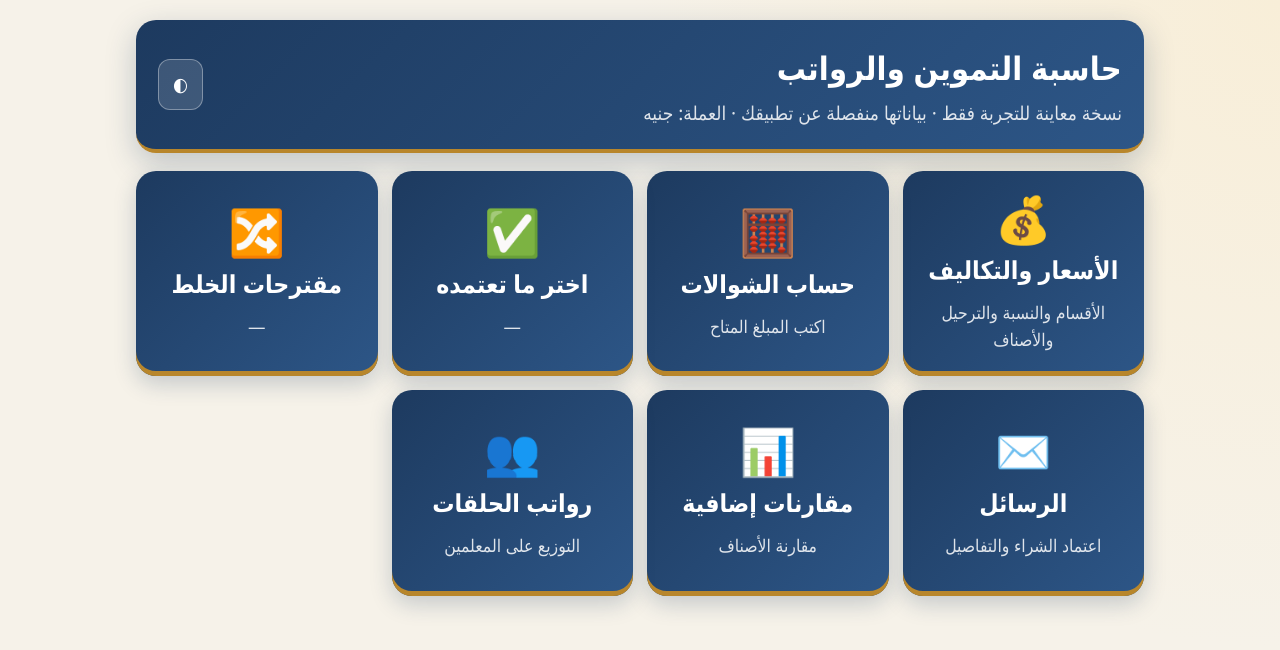
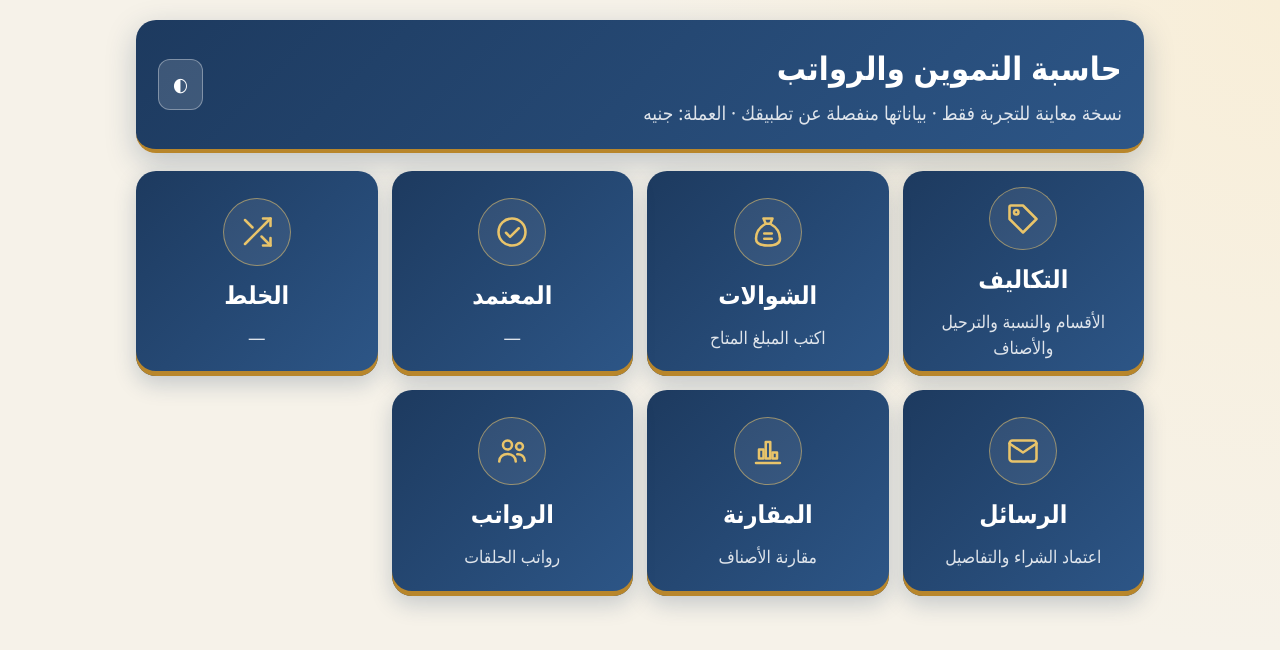
Before and after one commit to naser2777/tamween, a plain HTML site: page preview/index.html in a window 1280 px wide. Drawn offline with Linux system fonts and the light colour scheme.

Commit message:
Preview: short tile names, line icons, mixes inside the approval screen
Co-Authored-By: Claude Opus 5.5 <noreply@anthropic.com>

```diff
--- a/preview/index.html
+++ b/preview/index.html
@@ -276,7 +276,9 @@ tr.sel td{background:var(--gold-soft)}
   box-shadow:0 8px 22px rgba(29,58,95,.22),inset 0 -5px 0 var(--gold)}
 .htile:hover{filter:brightness(1.08)}
 .htile:active{transform:scale(.98)}
-.htile .hi{font-size:2.4rem;line-height:1}
+.htile .hi{width:68px;height:68px;border-radius:50%;display:flex;align-items:center;justify-content:center;color:#e9c46a;background:rgba(255,255,255,.08);border:1.5px solid rgba(233,196,106,.55)}
+.htile .hi svg{width:36px;height:36px;fill:none;stroke:currentColor;stroke-width:1.7;stroke-linecap:round;stroke-linejoin:round}
+.htile b{font-size:1.45rem}
 .htile b{font-size:1.3rem}
 .htile small{font-size:.92rem;color:rgba(255,255,255,.85);line-height:1.5}
 .backbar{display:flex;align-items:center;gap:12px;background:var(--card);border:1px solid var(--line);border-radius:14px;padding:8px;margin-bottom:16px;position:sticky;top:8px;z-index:5;box-shadow:0 4px 14px rgba(23,33,47,.08)}
@@ -286,7 +288,7 @@ tr.sel td{background:var(--gold-soft)}
 .scrfoot .btn{min-height:54px;flex:1 1 200px}
 #chosenInfo{margin:0 0 10px;padding:10px 12px;background:var(--gold-soft);border-radius:10px;color:var(--ink)}
 #chosenInfo:empty{display:none}
-@media (max-width:560px){.hgrid{grid-template-columns:1fr 1fr;gap:10px}.htile{min-height:150px;aspect-ratio:auto;padding:12px}.htile b{font-size:1.12rem}.htile .hi{font-size:2rem}.htile small{font-size:.82rem}}
+@media (max-width:560px){.hgrid{grid-template-columns:1fr 1fr;gap:10px}.htile{min-height:150px;aspect-ratio:auto;padding:12px}.htile b{font-size:1.12rem}.htile .hi{width:58px;height:58px}.htile .hi svg{width:30px;height:30px}.htile small{font-size:.82rem}}
 /* calc tab layout: numbered steps + quick jump */
 #tab-calc .card{scroll-margin-top:110px}
 .jump{display:flex;gap:8px;flex-wrap:wrap;margin:-4px 0 16px}
@@ -361,19 +363,19 @@ tr.sel td{background:var(--gold-soft)}
   <!-- ============ الشاشة الرئيسية ============ -->
   <section id="scr-home" class="screen">
   <div class="hgrid">
-    <button class="htile" data-go="prices"><span class="hi">💰</span><b>الأسعار والتكاليف</b><small id="hs-prices">الأقسام والنسبة والترحيل والأصناف</small></button>
-    <button class="htile" data-go="result"><span class="hi">🧮</span><b>حساب الشوالات</b><small id="hs-result"></small></button>
-    <button class="htile" data-go="options"><span class="hi">✅</span><b>اختر ما تعتمده</b><small id="hs-options"></small></button>
-    <button class="htile" data-go="mix"><span class="hi">🔀</span><b>مقترحات الخلط</b><small id="hs-mix"></small></button>
-    <button class="htile" data-go="messages"><span class="hi">✉️</span><b>الرسائل</b><small id="hs-messages">اعتماد الشراء والتفاصيل</small></button>
-    <button class="htile" data-go="compare"><span class="hi">📊</span><b>مقارنات إضافية</b><small id="hs-compare">مقارنة الأصناف</small></button>
-    <button class="htile" data-go="salary"><span class="hi">👥</span><b>رواتب الحلقات</b><small id="hs-salary"></small></button>
+    <button class="htile" data-go="prices"><span class="hi"><svg viewBox="0 0 24 24" aria-hidden="true"><path d="M3 12V4a1 1 0 0 1 1-1h8l9 9-9 9z"/><circle cx="7.5" cy="7.5" r="1.5"/></svg></span><b>التكاليف</b><small id="hs-prices">الأقسام والنسبة والترحيل والأصناف</small></button>
+    <button class="htile" data-go="result"><span class="hi"><svg viewBox="0 0 24 24" aria-hidden="true"><path d="M9 3h6l-1.5 3.5h-3z"/><path d="M10.5 6.5C6 9 4 13 4 16.5 4 19.5 6.5 21 12 21s8-1.5 8-4.5c0-3.5-2-7.5-6.5-10"/><path d="M9.5 13h5M9.5 16.5h5"/></svg></span><b>الشوالات</b><small id="hs-result"></small></button>
+    <button class="htile" data-go="options"><span class="hi"><svg viewBox="0 0 24 24" aria-hidden="true"><circle cx="12" cy="12" r="9"/><path d="M8 12.5l2.7 2.7L16.5 9.5"/></svg></span><b>المعتمد</b><small id="hs-options"></small></button>
+    <button class="htile" data-go="mix"><span class="hi"><svg viewBox="0 0 24 24" aria-hidden="true"><path d="M16 3h5v5"/><path d="M4 20L21 3"/><path d="M21 16v5h-5"/><path d="M15 15l6 6"/><path d="M4 4l5 5"/></svg></span><b>الخلط</b><small id="hs-mix"></small></button>
+    <button class="htile" data-go="messages"><span class="hi"><svg viewBox="0 0 24 24" aria-hidden="true"><rect x="3" y="5" width="18" height="14" rx="2"/><path d="M3 7l9 6 9-6"/></svg></span><b>الرسائل</b><small id="hs-messages">اعتماد الشراء والتفاصيل</small></button>
+    <button class="htile" data-go="compare"><span class="hi"><svg viewBox="0 0 24 24" aria-hidden="true"><path d="M4 20h16"/><rect x="6" y="11" width="3" height="6"/><rect x="10.5" y="6" width="3" height="11"/><rect x="15" y="13" width="3" height="4"/></svg></span><b>المقارنة</b><small id="hs-compare">مقارنة الأصناف</small></button>
+    <button class="htile" data-go="salary"><span class="hi"><svg viewBox="0 0 24 24" aria-hidden="true"><circle cx="9" cy="8" r="3"/><path d="M3.5 19c0-3 2.5-5 5.5-5s5.5 2 5.5 5"/><circle cx="17" cy="9" r="2.3"/><path d="M15.5 14.2c2.6-.3 5 1.4 5 4.3"/></svg></span><b>الرواتب</b><small id="hs-salary"></small></button>
   </div>
   </section>
 
   <!-- ============ الأسعار ============ -->
   <section id="scr-prices" class="screen hidden">
-    <div class="backbar"><button class="btn back" data-go="home">→ الرئيسية</button><h2 class="scrtitle">الأسعار والتكاليف</h2></div>
+    <div class="backbar"><button class="btn back" data-go="home">→ الرئيسية</button><h2 class="scrtitle">التكاليف</h2></div>
     <div class="card">
       <h2>الأقسام ونسبة الموازنة</h2>
       <p class="sub">لكل قسم نسبة. مثلا: طحين 1 وبصل 3 تعني أن كل شوال طحين يقابله 3 شوالات بصل. اكتب 0 لقسم لا يدخل في الموازنة.</p>
@@ -431,12 +433,12 @@ tr.sel td{background:var(--gold-soft)}
         <button class="btn pri" id="addItem">+ إضافة صنف</button>
       </div>
     </div>
-    <div class="scrfoot"><button class="btn pri" data-go="result">حساب الشوالات ←</button><button class="btn back" data-go="home">→ الرئيسية</button></div>
+    <div class="scrfoot"><button class="btn pri" data-go="result">الشوالات ←</button><button class="btn back" data-go="home">→ الرئيسية</button></div>
   </section>
 
   <!-- ============ حساب الشوالات ============ -->
   <section id="scr-result" class="screen hidden">
-    <div class="backbar"><button class="btn back" data-go="home">→ الرئيسية</button><h2 class="scrtitle">حساب الشوالات</h2></div>
+    <div class="backbar"><button class="btn back" data-go="home">→ الرئيسية</button><h2 class="scrtitle">الشوالات</h2></div>
     <div class="card">
       <h2>المبلغ المتاح للتموين</h2>
       <label class="f big"><input type="text" inputmode="decimal" class="num" id="amount" placeholder="مثال: 1,000,000"></label>
@@ -446,22 +448,26 @@ tr.sel td{background:var(--gold-soft)}
       <h2>نتيجة الموازنة</h2>
       <div id="balance"></div>
     </div>
-    <div class="scrfoot"><button class="btn pri" data-go="options">اختر ما تعتمده ←</button><button class="btn back" data-go="home">→ الرئيسية</button></div>
+    <div class="scrfoot"><button class="btn pri" data-go="options">المعتمد ←</button><button class="btn back" data-go="home">→ الرئيسية</button></div>
   </section>
 
   <!-- ============ الاختيار ============ -->
   <section id="scr-options" class="screen hidden">
-    <div class="backbar"><button class="btn back" data-go="home">→ الرئيسية</button><h2 class="scrtitle">اختر ما تعتمده</h2></div>
+    <div class="backbar"><button class="btn back" data-go="home">→ الرئيسية</button><h2 class="scrtitle">المعتمد</h2></div>
     <div class="card">
-      <p class="sub">اضغط على الخيار الذي تريده، فتُكتب الرسائل بحسبه. ويمكنك أيضا اختيار أحد «مقترحات الخلط».</p>
+      <p class="sub">اضغط على ما تريد اعتماده: أحد الخيارين، أو أحد مقترحات الخلط. فتُكتب الرسائل بحسبه.</p>
       <div id="options"></div>
     </div>
-    <div class="scrfoot"><button class="btn pri" data-go="messages">الرسائل ←</button><button class="btn pri" data-go="mix">مقترحات الخلط ←</button><button class="btn back" data-go="home">→ الرئيسية</button></div>
+    <div class="card">
+      <h2>مقترحات الخلط</h2>
+      <div id="mixes2"></div>
+    </div>
+    <div class="scrfoot"><button class="btn pri" data-go="messages">الرسائل ←</button><button class="btn back" data-go="home">→ الرئيسية</button></div>
   </section>
 
   <!-- ============ الخلط ============ -->
   <section id="scr-mix" class="screen hidden">
-    <div class="backbar"><button class="btn back" data-go="home">→ الرئيسية</button><h2 class="scrtitle">مقترحات الخلط</h2></div>
+    <div class="backbar"><button class="btn back" data-go="home">→ الرئيسية</button><h2 class="scrtitle">الخلط</h2></div>
     <div class="card">
       <p class="sub">خلط نوعين من نفس القسم ليُستغل الباقي. اضغط على المقترح لتعتمده، فتُكتب الرسائل بحسبه.</p>
       <div id="mixes"></div>
@@ -491,7 +497,7 @@ tr.sel td{background:var(--gold-soft)}
 
   <!-- ============ المقارنات ============ -->
   <section id="scr-compare" class="screen hidden">
-    <div class="backbar"><button class="btn back" data-go="home">→ الرئيسية</button><h2 class="scrtitle">مقارنات إضافية</h2></div>
+    <div class="backbar"><button class="btn back" data-go="home">→ الرئيسية</button><h2 class="scrtitle">المقارنة</h2></div>
     <div class="card">
       <div id="compare"></div>
     </div>
@@ -505,7 +511,7 @@ tr.sel td{background:var(--gold-soft)}
 
   <!-- ============ رواتب الحلقات ============ -->
   <section id="scr-salary" class="screen hidden">
-    <div class="backbar"><button class="btn back" data-go="home">→ الرئيسية</button><h2 class="scrtitle">رواتب الحلقات</h2></div>
+    <div class="backbar"><button class="btn back" data-go="home">→ الرئيسية</button><h2 class="scrtitle">الرواتب</h2></div>
     <div class="card">
       <h2>المبلغ الواصل للرواتب</h2>
       <label class="f big"><input type="text" inputmode="decimal" class="num" id="salaryAmount" placeholder="مثال: 400,000"></label>
@@ -1079,6 +1085,7 @@ function updateCalc(){
   $('#balance').innerHTML=parts[0];
   $('#options').innerHTML=parts.length>1?p3[0]:'<div class="empty">أدخل المبلغ في «حساب الشوالات» لتظهر الخيارات.</div>';
   $('#mixes').innerHTML=(p3[1]||'').trim()||'<div class="empty">'+(parts.length>1?'لا يوجد خلط يستغل الباقي بالأسعار الحالية.':'أدخل المبلغ في «حساب الشوالات» لتظهر المقترحات.')+'</div>';
+  $('#mixes2').innerHTML=$('#mixes').innerHTML;
   $('#compare').innerHTML=(p2[1]||'').trim()||'<div class="empty">لا توجد أقسام فيها أكثر من صنف للمقارنة.</div>';
   homeInfo(A);
   renderApprove(A);
@@ -1134,7 +1141,7 @@ function updateSalary(){
   }
   if(Math.abs(pctSum-100)>1e-9) h+=`<div class="warnbox">مجموع النسب ${+pctSum.toFixed(3)}٪ — يجب أن يكون 100٪.${pctSum<100&&A?' غير موزّع: '+fmt(A-total)+J:''}</div>`;
   $('#salarySum').innerHTML=h;
-  $('#hs-salary').textContent=A?'المبلغ: '+fmt(A)+J:'التوزيع على المعلمين';
+  $('#hs-salary').textContent=A?'المبلغ: '+fmt(A)+J:'رواتب الحلقات';
   lastSalaryText=A?`توزيع الرواتب (المبلغ ${fmt(A)} جنيه):\n`+lines.join('\n'):'';
 }
 
```
